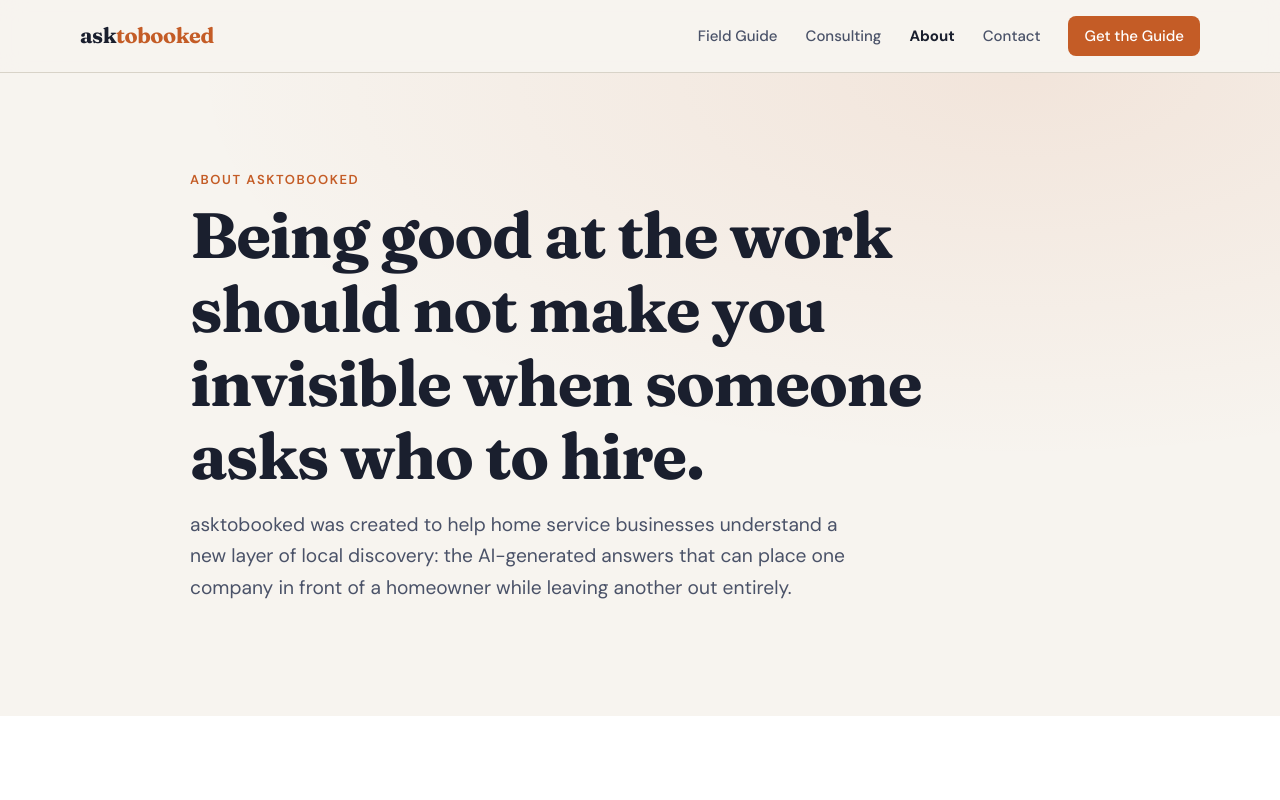
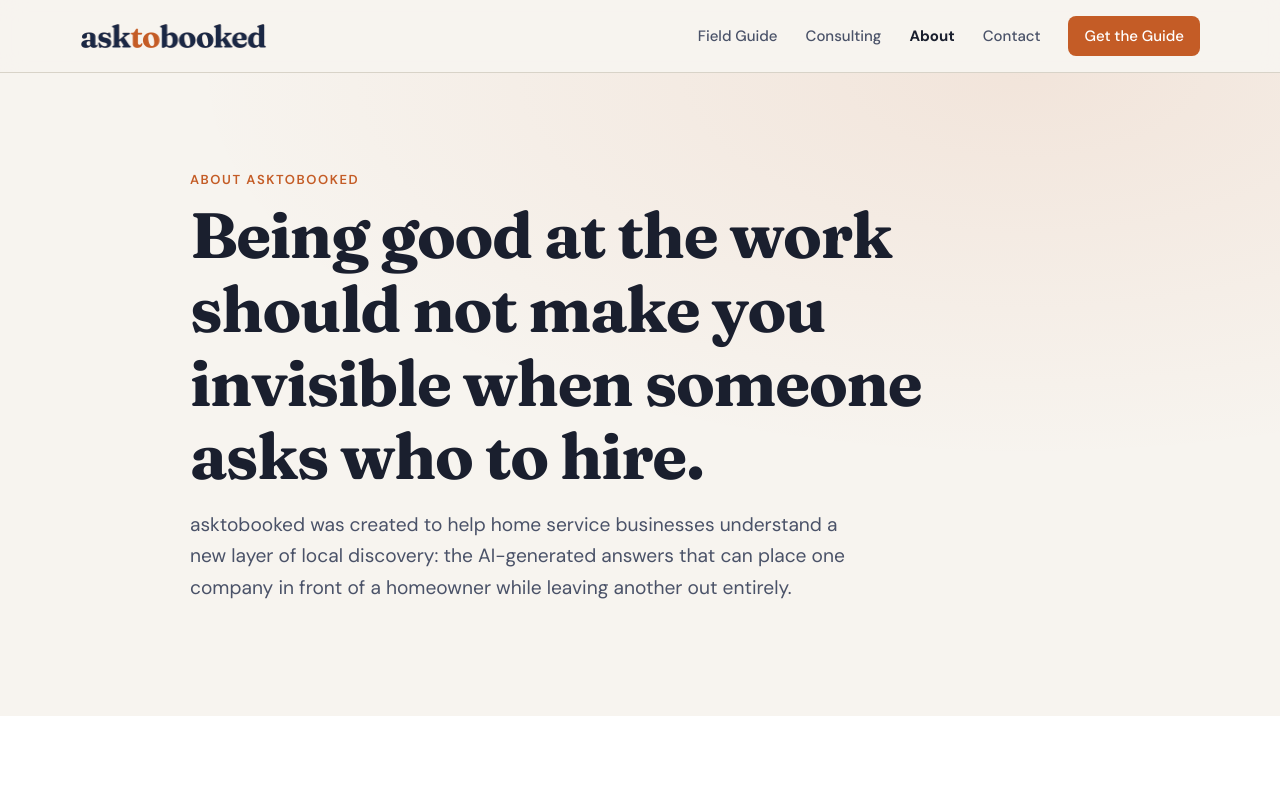
Before and after one commit to coltoncjashenfelter-design/asktobooked, a plain HTML site: page about.html in a window 1280 px wide. Shown: the top 800 px of the page. Drawn offline with Linux system fonts and the light colour scheme.

Commit message:
Add files via upload

```diff
--- a/about.html
+++ b/about.html
@@ -26,7 +26,7 @@
 
   <header class="site-header">
     <div class="container header-inner">
-      <a href="index.html" class="logo" aria-label="asktobooked home">ask<span>tobooked</span></a>
+      <a href="/" class="logo" aria-label="asktobooked — home"><img src="logo.png" alt="" width="760" height="104"></a>
       <nav class="nav" aria-label="Primary">
         <a href="guide.html">Field Guide</a>
         <a href="consulting.html">Consulting</a>
@@ -163,7 +163,7 @@
   <footer class="site-footer">
     <div class="container footer-inner">
       <div class="footer-brand">
-        <a href="index.html" class="logo">ask<span>tobooked</span></a>
+        <span class="logo logo-footer"><img src="logo-light.png" alt="asktobooked" width="760" height="104" loading="lazy"></span>
         <p>Find out who AI recommends—and why.</p>
       </div>
       <div class="footer-links">
```
Also changed, not shown: guide.html (+2 -2 lines), index.html (+2 -2 lines).
